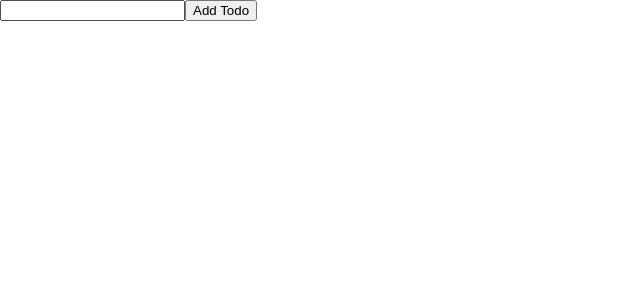
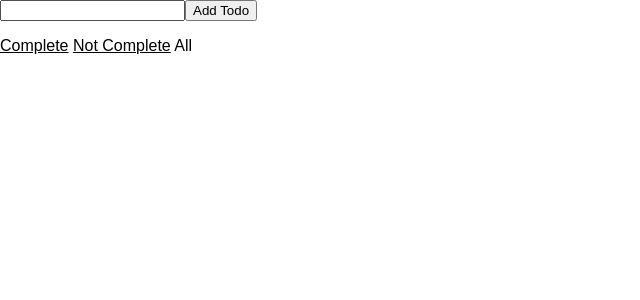
Before and after one commit to jbockerstette/react-todos, a React (Create React App) app: page / in a window 1280 px wide. Shown: the top 300 px of the page, without its empty margins (0-640 px from the left). Built offline with nearby package versions, Linux system fonts and the light colour scheme.

Commit message:
Everything works.

```diff
--- a/src/App.js
+++ b/src/App.js
@@ -2,25 +2,26 @@ import React, {Component} from 'react';
 import './scss/App.css';
 import AddTodo from "./components/AddTodo";
 import TodoList from "./components/TodoList";
+import TodoFilter from "./components/TodoFilter";
 
 class App extends Component {
   constructor(props) {
     super(props);
     this.nextId = 0;
     this.state = {
-      todos: []
+      todos: [],
+      filter: TodoFilter.SHOW_ALL
     }
   }
 
   handleAddTodo(todoText) {
-    console.log(`Adding a new todo: ${todoText}`);
     const todo = {id: this.nextId++, text: todoText, isComplete: false};
     this.setState({todos: [...this.state.todos, todo]});
   }
 
   handleClickTodo(todo) {
     console.log(todo);
-    const updatedTodo = Object.assign({}, todo, {isComplete:!todo.isComplete});
+    const updatedTodo = Object.assign({}, todo, {isComplete: !todo.isComplete});
     this.setState({
       todos: this.updateTodo(updatedTodo)
     })
@@ -28,7 +29,7 @@ class App extends Component {
 
   handleRemoveTodo(todo) {
     this.setState({
-      todos: this.state.todos.filter(td => td.id !==todo.id)
+      todos: this.state.todos.filter(td => td.id !== todo.id)
     });
   }
 
@@ -44,14 +45,40 @@ class App extends Component {
     });
   }
 
+  getFilteredTodos() {
+    let todoFilter;
+    switch (this.state.filter) {
+      case TodoFilter.SHOW_ALL:
+        todoFilter = todo => todo;
+        break;
+      case TodoFilter.SHOW_COMPLETE:
+        todoFilter = (todo) => todo.isComplete;
+        break;
+      case TodoFilter.SHOW_NOT_COMPLETE:
+        todoFilter = (todo) => !todo.isComplete;
+        break;
+      default:
+        todoFilter = todo => todo;
+    }
+    return this.state.todos.filter(todoFilter);
+  }
+
+  handleFilter(filter) {
+    this.setState({
+      filter
+    });
+  }
+
   render() {
     return (
       <div>
         <AddTodo handleAddTodo={this.handleAddTodo.bind(this)}/>
-        <TodoList items={this.state.todos}
+        <TodoList items={this.getFilteredTodos()}
                   handleClickTodo={this.handleClickTodo.bind(this)}
                   handleRemoveTodo={this.handleRemoveTodo.bind(this)}
         />
+        <TodoFilter handleFilter={this.handleFilter.bind(this)}
+                    filter={this.state.filter}/>
       </div>
     );
   }
--- a/src/components/AddTodo.js
+++ b/src/components/AddTodo.js
@@ -8,12 +8,10 @@ class AddTodo extends React.Component {
   }
 
   handleChange(e) {
-    console.log(e.target.value);
     this.setState({input: e.target.value});
   }
 
   handleSubmit() {
-    console.log(this.state.input);
     this.props.handleAddTodo(this.state.input);
     this.refs.todoInput.value = '';
   }
--- /dev/null
+++ b/src/components/Link.js
@@ -0,0 +1,21 @@
+import React from 'react'
+import PropTypes from 'prop-types';
+
+
+let Link = (props) => {
+  return (
+    <span onClick={props.onClick}>
+      <span  style={props.isActive ? {textDecoration:"none"}: {textDecoration:"underline"}}>
+        {props.children}
+      </span>
+      <span> </span>
+    </span>
+  );
+};
+
+Link.PropTypes = {
+  isActive: PropTypes.bool
+};
+
+
+export default Link;
--- a/src/components/TodoFilter.js
+++ b/src/components/TodoFilter.js
@@ -0,0 +1,37 @@
+import React from 'react'
+import PropTypes from 'prop-types';
+import Link from "./Link";
+
+
+const TodoFilter = (props) => {
+  const {handleFilter, filter} = props;
+  return (
+    <div>
+      <Link isActive={filter === TodoFilter.SHOW_COMPLETE}
+            onClick={() => handleFilter(TodoFilter.SHOW_COMPLETE)}>
+         Complete
+      </Link>
+      <Link isActive={filter === TodoFilter.SHOW_NOT_COMPLETE}
+            onClick={() => handleFilter(TodoFilter.SHOW_NOT_COMPLETE)}>
+         Not Complete
+      </Link>
+      <Link isActive={filter === TodoFilter.SHOW_ALL}
+            onClick={() => handleFilter(TodoFilter.SHOW_ALL)}>
+         All
+      </Link>
+    </div>
+  );
+};
+
+TodoFilter.SHOW_ALL = 'show_all';
+TodoFilter.SHOW_COMPLETE = 'show_complete';
+TodoFilter.SHOW_NOT_COMPLETE = 'show_not_complete';
+
+
+TodoFilter.PropTypes = {
+  handleFilter: PropTypes.func.isRequired,
+  filter: PropTypes.string
+};
+
+
+export default TodoFilter;
--- a/src/components/TodoList.js
+++ b/src/components/TodoList.js
@@ -7,7 +7,7 @@ let TodoList = (props) => {
   const {items, ...otherProps} = props;
   return (
     <ul>
-      {props.items.map(todo => <TodoItem  key={todo.id} todo={todo} {...otherProps}/>)}
+      {items.map(todo => <TodoItem  key={todo.id} todo={todo} {...otherProps}/>)}
     </ul>
   );
 };
```
Also changed, not shown: src/components/FilterSelect.js (deleted).
